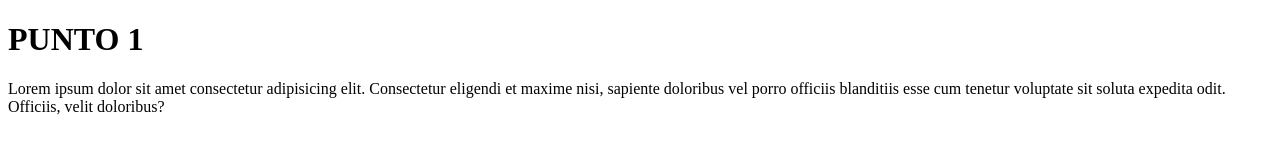
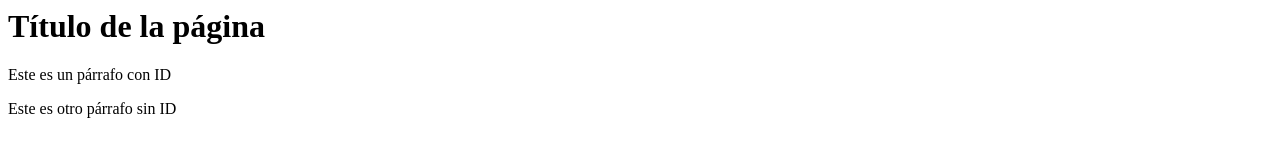
Before and after one commit to santkd16/DOMINIO-DOM, a plain HTML site: page index.html in a window 1280 px wide. Drawn offline with Linux system fonts and the light colour scheme.

Commit message:
Update index.html

```diff
--- a/index.html
+++ b/index.html
@@ -1,17 +1,17 @@
+</html>
+
 <!DOCTYPE html>
-<html lang="en">
-
+<html lang="es">
 <head>
     <meta charset="UTF-8">
-    <title>Punto 1</title>
+    <meta name="viewport" content="width=device-width, initial-scale=1.0">
+    <title>JavaScript</title>
 </head>
-
 <body>
-    <h1>PUNTO 1</h1>
-
-    <p class="pp">Lorem ipsum dolor sit amet consectetur adipisicing elit. Consectetur eligendi et maxime nisi, sapiente doloribus vel porro officiis blanditiis esse cum tenetur voluptate sit soluta expedita odit. Officiis, velit doloribus?</p>
+    <h1 id="titulo">Título de la página</h1>
+    <p class="parrafo" id="parrafo1">Este es un párrafo con ID</p>
+    <p class="parrafo">Este es otro párrafo sin ID</p>
 
     <script src="ejercicioEnClase.js"></script>
 </body>
-
 </html>
```
